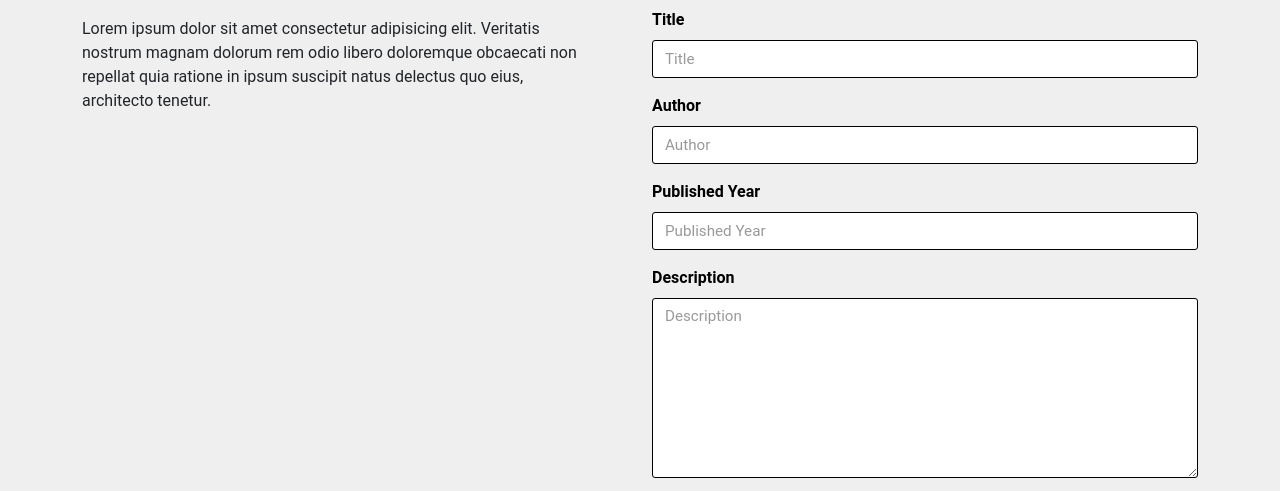
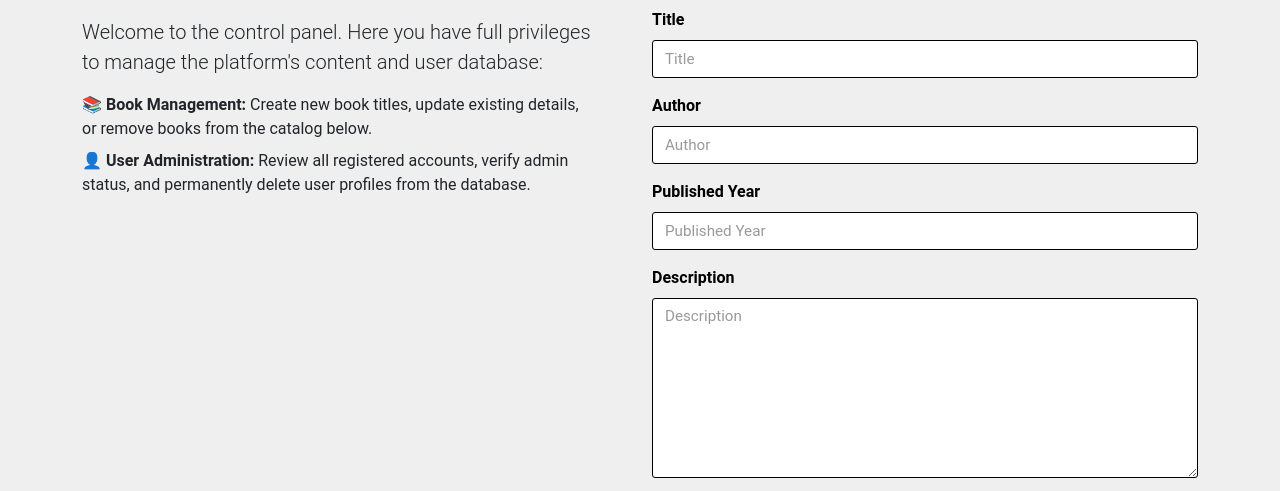
Before and after one commit to linasvard/the-library, a website: page public/admin.html in a window 1280 px wide. Shown: the part 277-768 px from the top of the page. Drawn offline with nearby package versions, Linux system fonts and the light colour scheme; no server answers.

Commit message:
feat: add admin welcome text instructions Closes #48

```diff
--- a/public/admin.html
+++ b/public/admin.html
@@ -18,8 +18,12 @@
         <div class="col-md-6 d-flex flex-column mt-0 pe-5">
           <h1 class="title mt-5">Hello <span class="sub-title">Admin.</span></h1>
           <article>
-            <p>Lorem ipsum dolor sit amet consectetur adipisicing elit. Veritatis nostrum magnam dolorum rem odio libero doloremque obcaecati non repellat quia ratione in ipsum suscipit natus delectus quo eius, architecto tenetur.</p>
-          </article>
+            <p class="lead">Welcome to the control panel. Here you have full privileges to manage the platform's content and user database:</p>
+              <ul class="list-unstyled mt-3">
+                <li class="mb-2">📚 <strong>Book Management:</strong> Create new book titles, update existing details, or remove books from the catalog below.</li>
+                <li class="mb-2">👤 <strong>User Administration:</strong> Review all registered accounts, verify admin status, and permanently delete user profiles from the database.</li>
+              </ul>
+            </article>
         </div>
 
         <div class="col-md-6 mt-0">
```
